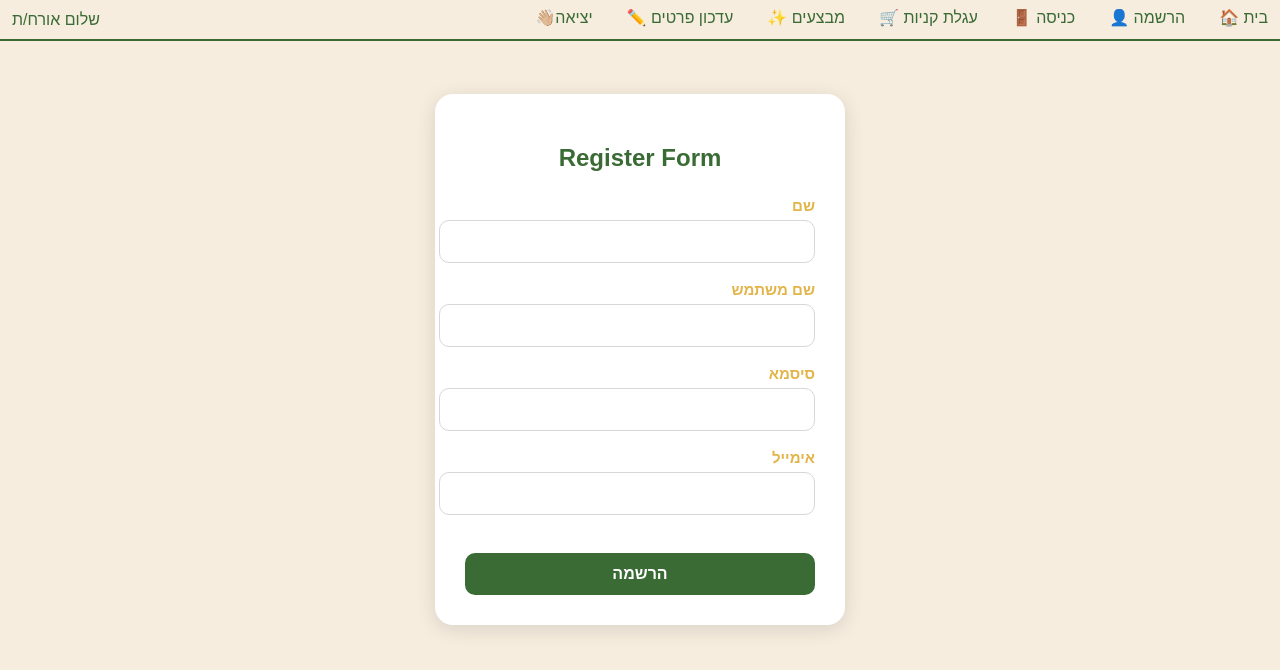
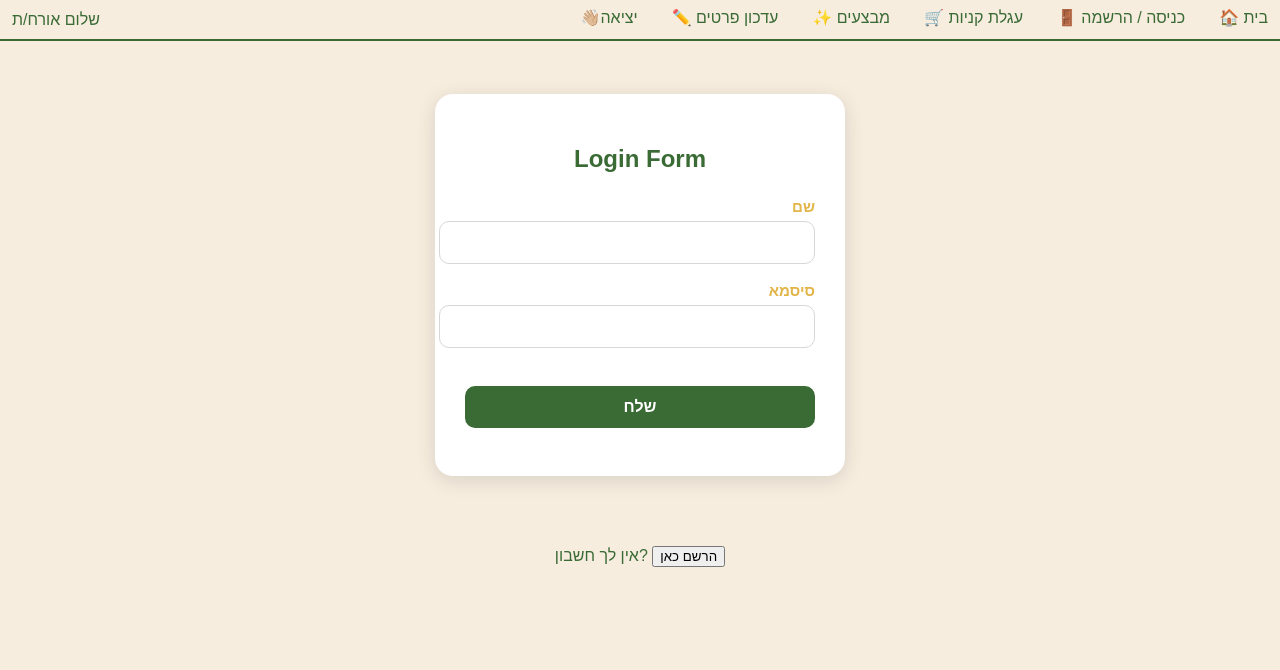
Before and after one commit to gold410/finish-project-server-client, a React (Create React App) app in the folder client/: page /register in a window 1280 px wide. Shown: the top 670 px of the page. Built offline with nearby package versions, Linux system fonts and the light colour scheme.

Commit message:
navigion login register

```diff
--- a/client/src/App.js
+++ b/client/src/App.js
@@ -15,6 +15,7 @@ import { useEffect } from 'react'
 import { loadBasket } from './featuers/basket/basketSlice';
 import Sale from './featuers/sale/sale';
 import UpdateUser from './featuers/auth/updateUser';
+import AuthPage from './featuers/auth/authPage';
 
 function App() {
   //שומר את הסל קניות אחרי טעינה
@@ -28,8 +29,8 @@ function App() {
     <Router>
       <Routes>
         <Route path='/' element={<Layout/>}>
-          <Route index element={<Login/>}/>
-          <Route path='/register' element={<Register/>}/>
+         <Route index element={<AuthPage/>}/>
+         <Route path='/register' element={<AuthPage/>}/>
           <Route path='/update' element={<UpdateUser />} />
           <Route path='/home' element={<ProductList/>}/>
           <Route path='/add-product-form' element={<AddProductForm/>}/>
--- a/client/src/commponents/Navigation.js
+++ b/client/src/commponents/Navigation.js
@@ -16,8 +16,7 @@ const Navigation = () => {
     backgroundColor: "rgb(246, 237, 223)",top:0,left:0,
     borderBottom: "2px solid #3a6b35", direction: "rtl" }}>
       <NavLink to='/home' style={linkStyle}>בית 🏠</NavLink>
-      <NavLink to='/register' style={linkStyle}>הרשמה 👤</NavLink>
-      <NavLink to='/' style={linkStyle}>כניסה 🚪</NavLink>
+      <NavLink to='/' style={linkStyle}>כניסה / הרשמה 🚪</NavLink>
       <NavLink to='/basket' style={linkStyle}>עגלת קניות 🛒</NavLink>
       <NavLink to='/sale' style={linkStyle}>מבצעים ✨</NavLink>
       <NavLink to='/update' style={linkStyle}>עדכון פרטים ✏️</NavLink>
--- /dev/null
+++ b/client/src/featuers/auth/authPage.js
@@ -0,0 +1,28 @@
+import { useState } from "react";
+import Login from "./login";
+import Register from "./register";
+
+const AuthPage = () => {
+  const [showLogin, setShowLogin] = useState(true);
+
+  return (
+    <div className="auth-page">
+      {showLogin ? <Login /> : <Register />}
+      <div style={{ marginTop: "20px", textAlign: "center" }}>
+        {showLogin ? (
+          <p>
+            אין לך חשבון?{" "}
+            <button onClick={() => setShowLogin(false)}>הרשם כאן</button>
+          </p>
+        ) : (
+          <p>
+            כבר יש לך חשבון?{" "}
+            <button onClick={() => setShowLogin(true)}>התחבר כאן</button>
+          </p>
+        )}
+      </div>
+    </div>
+  );
+};
+
+export default AuthPage;
```
